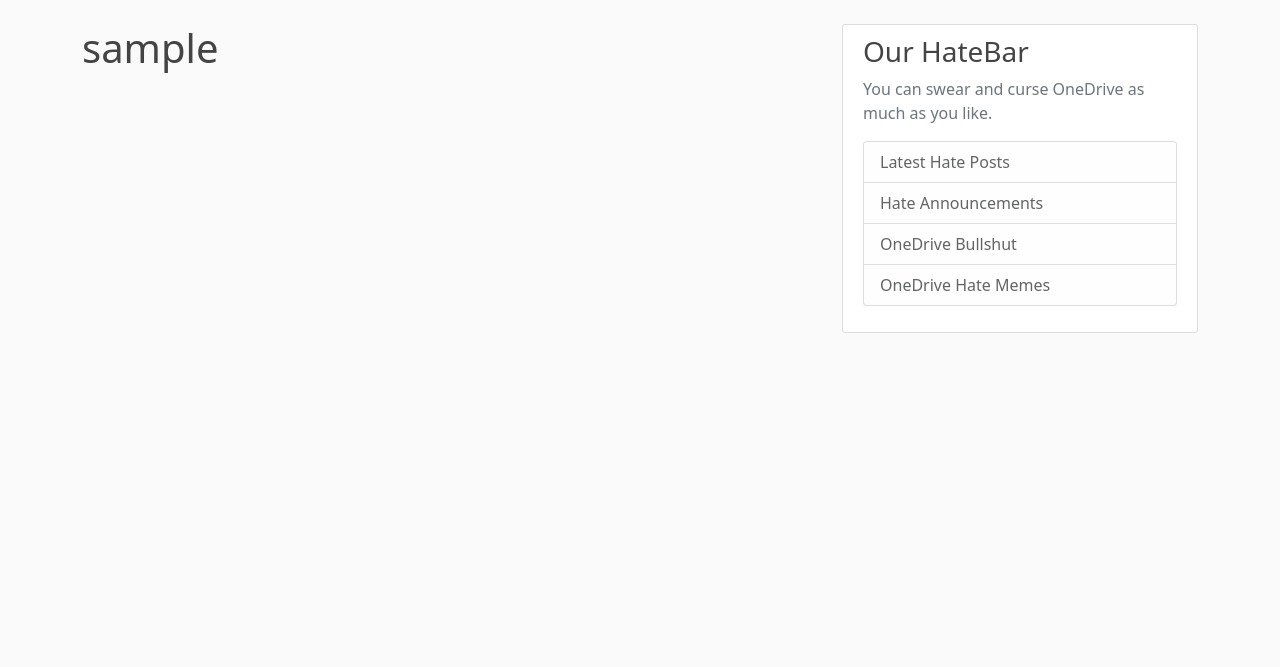
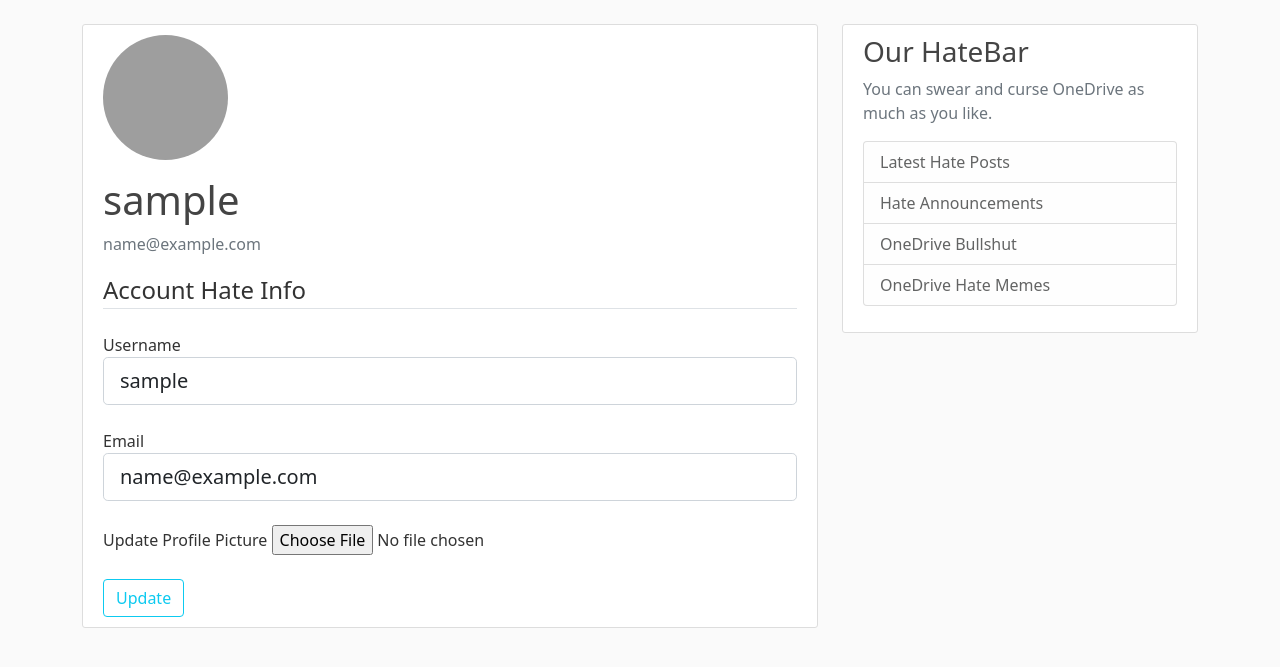
Before and after one commit to amit444333/flaskProj, a Flask app: page /account in a window 1280 px wide. Shown: the part 56-723 px from the top of the page. Run offline with Flask 3, Linux system fonts and the light colour scheme; the visitor is signed in with stand-in values (Sample User, id 1); some libraries are stand-ins or nearby versions; grey boxes are pictures that could not be loaded.

Commit message:
Added layout for account and enabled updating the data, also profile pictures

```diff
--- a/flaskWeb/forms.py
+++ b/flaskWeb/forms.py
@@ -1,4 +1,6 @@
 from flask_wtf import FlaskForm
+from flask_wtf.file import FileField, FileAllowed
+from flask_login import current_user
 from wtforms import StringField, PasswordField, SubmitField, BooleanField
 from wtforms.validators import DataRequired, Length, Email, EqualTo, ValidationError
 from flaskWeb.models import User
@@ -27,3 +29,21 @@ class LoginForm(FlaskForm):
     password = PasswordField('Password', validators=[DataRequired()])
     remember = BooleanField('Remember Me')
     submit = SubmitField('Login')
+
+class UpdateAccountForm(FlaskForm):
+    username = StringField('Username', validators=[DataRequired(), Length(min=2, max=20)])
+    email = StringField('Email', validators=[DataRequired(), Email()])
+    picture = FileField('Update Profile Picture', validators=[FileAllowed(['jpg', 'png'])])
+    submit = SubmitField('Update')
+
+    def validate_username(self, username):
+        if  username.data != current_user.username:
+            user = User.query.filter_by(username=username.data).first()
+            if user:
+                raise ValidationError('That username is taken. Choose a different hatername')
+
+    def validate_email(self, email):
+        if  email.data != current_user.email:
+            user = User.query.filter_by(email=email.data).first()
+            if user:
+                raise ValidationError('That email is taken. Choose a different hater email')
--- a/flaskWeb/routes.py
+++ b/flaskWeb/routes.py
@@ -1,6 +1,9 @@
+import os
+import secrets
+from PIL import Image
 from flask import render_template, url_for, flash, redirect, request
 from flaskWeb import app, db, bcrypt
-from flaskWeb.forms import RegistrationForm, LoginForm
+from flaskWeb.forms import RegistrationForm, LoginForm, UpdateAccountForm
 from flaskWeb.models import User, Post
 from flask_login import login_user, current_user, logout_user, login_required
 
@@ -65,7 +68,32 @@ def logout():
     logout_user()
     return redirect(url_for('home'))
 
-@app.route("/account")
+def save_picture(form_picture):
+    random_hex = secrets.token_hex(8)
+    _, f_ext = os.path.splitext(form_picture.filename)
+    picture_fn = random_hex + f_ext
+    picture_path = os.path.join(app.root_path, 'static/profile_pics', picture_fn)
+    output_size = (125, 125)
+    i = Image.open(form_picture)
+    i.thumbnail(output_size)
+    i.save(picture_path)
+    return picture_fn
+
+@app.route("/account", methods=['GET', 'POST'])
 @login_required
 def account():
-    return render_template('account.html', title='Account')
+    form = UpdateAccountForm()
+    if form.validate_on_submit():
+        if form.picture.data:
+            picture_file = save_picture(form.picture.data)
+            current_user.image_file = picture_file
+        current_user.username = form.username.data
+        current_user.email = form.email.data
+        db.session.commit()
+        flash('Your Account Has Been Updated Fool!', 'success')
+        return redirect(url_for('account'))
+    elif request.method == 'GET':
+        form.username.data = current_user.username
+        form.email.data = current_user.email
+    image_file = url_for('static', filename='profile_pics/' + current_user.image_file)
+    return render_template('account.html', title='Account', image_file=image_file, form=form)
--- a/flaskWeb/templates/account.html
+++ b/flaskWeb/templates/account.html
@@ -1,4 +1,56 @@
 {% extends "layout.html" %}
 {% block content %}
-    <h1>{{ current_user.username }}</h1>
+    <div class="content-section">
+        <div class="media">
+            <img class="rounded-circle account-img" src="{{ image_file }}">
+            <div class="media-body">
+                <h2 class="account-heading">{{ current_user.username }}</h2>
+                <p class="text-secondary">{{ current_user.email }}</p>
+            </div>
+        </div>
+            <form method="POST" action="" enctype="multipart/form-data">
+                {{ form.hidden_tag() }}
+                <fieldset class="form-group">
+                    <legend class="border-bottom mb-4">Account Hate Info</legend>
+                    <div class="form-group mb-4">
+                        {{ form.username.label(class="form-control-label") }}
+                        {% if form.username.errors %}
+                            {{ form.username(class="form-control form-control-lg is-invalid") }}
+                            <div class="invalid-feedback">
+                                {% for error in form.username.errors %}
+                                    <span>{{ error }}</span>
+                                {% endfor %}
+                            </div>
+                        {% else %}
+                            {{ form.username(class="form-control form-control-lg") }}
+                        {% endif %}
+                    </div>
+                    <div class="form-group mb-4">
+                        {{ form.email.label(class="form-control-label") }}
+                        {% if form.email.errors %}
+                            {{ form.email(class="form-control form-control-lg is-invalid") }}
+                            <div class="invalid-feedback">
+                                {% for error in form.email.errors %}
+                                    <span>{{ error }}</span>
+                                {% endfor %}
+                            </div>
+                        {% else %}
+                            {{ form.email(class="form-control form-control-lg") }}
+                        {% endif %}
+                    </div>
+                    <div class="form-group mb-4">
+                        {{ form.picture.label() }}
+                        {{ form.picture(class="form-control-file") }}
+                        {% if form.picture.errors %}
+                            {% for error in form.picture.errors %}
+                            <p class="text-danger">{{ error }}</p>
+                            {% endfor %}
+                        {% endif %}
+                    </div>
+                </fieldset>
+                <div class="form-group">
+                    {{ form.submit(class="btn btn-outline-info") }}
+                </div>
+            </form>
+    </div>
 {% endblock content %}
```
Also changed, not shown: 1 other file.
